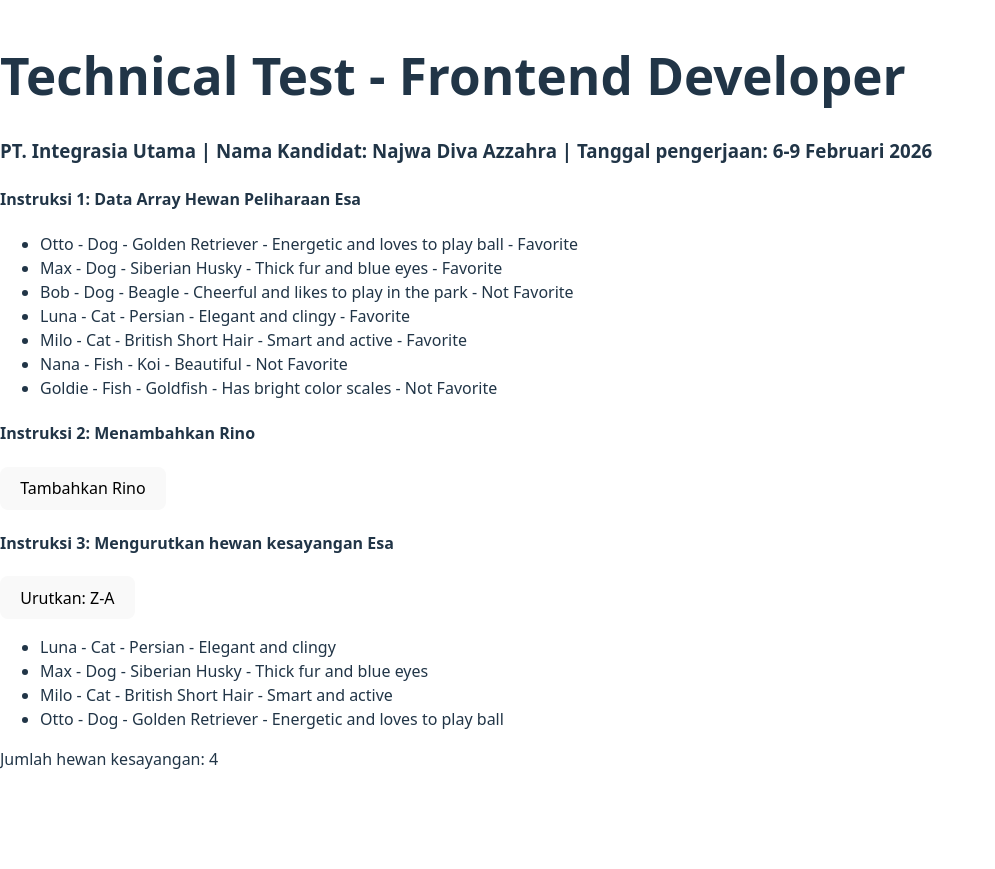
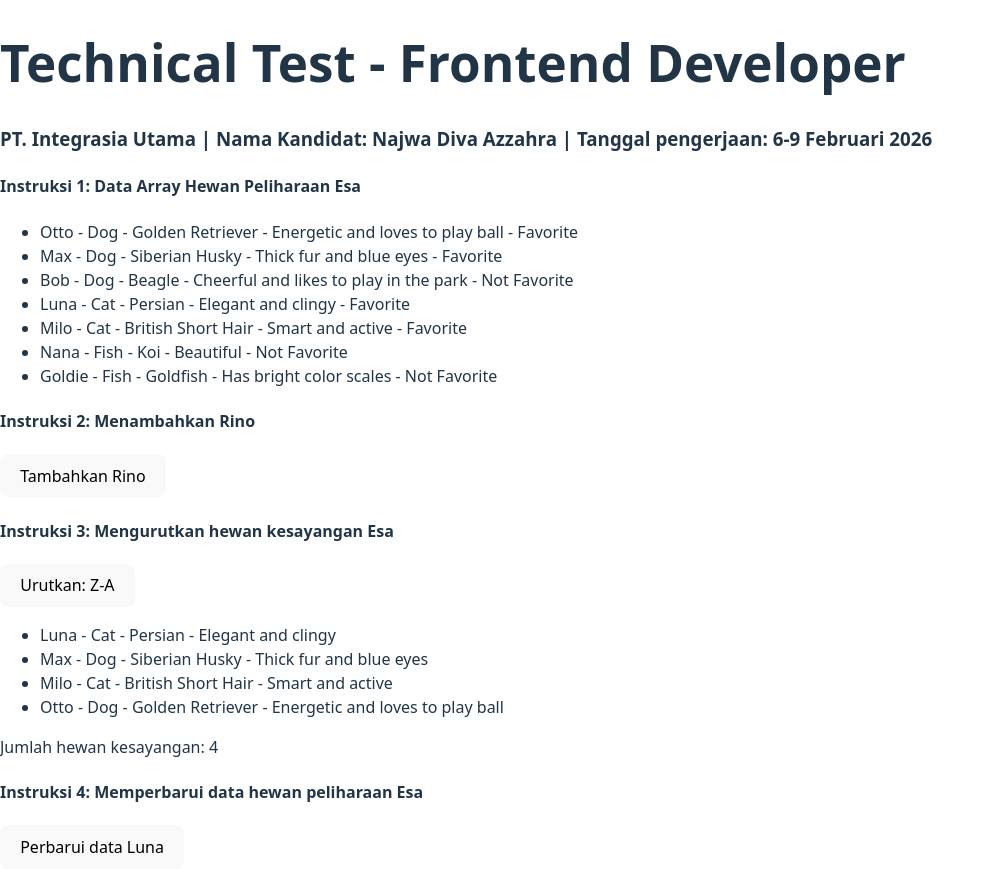
Before and after one commit to najwadv/test-dev-frontend, a React (Vite) app: page / in a window 1280 px wide. Shown: the whole page, without its empty margins (0-995 px from the left). Before the commit the page ends 800 px from the top, so only its background shows below. Built offline with nearby package versions, Linux system fonts and the light colour scheme.

Commit message:
feat: Updated Luna's breed from Persian to Maine Coon (+ preventing Add Rino button from keep adding Rino's data into the array after data is already added

```diff
--- a/src/App.jsx
+++ b/src/App.jsx
@@ -2,12 +2,28 @@ import pets from "./data/pets";
 import { useState } from "react";
 import AddNewPets from "./components/addNewPets";
 import FavoritePets from "./components/favoritePets";
+import UpdatePets from "./components/updatePets";
 
 function App() {
   const [esaPets, setEsaPets] = useState(pets);
 
   const handleAddPet = (newPet) => {
-    setEsaPets([...esaPets, newPet]);
+    const isExist = esaPets.some((pet) => pet.name === "Rino");
+    if (!isExist) {
+      setEsaPets([...esaPets, newPet]);
+    } else {
+      alert("Rino sudah ada di daftar hewan peliharaan.");
+    }
+  };
+
+  const handleReplaceBreed = () => {
+    const updatedPets = esaPets.map((pet) => {
+      if (pet.species === "Cat" && pet.breed === "Persian") {
+        return { ...pet, breed: "Maine Coon" };
+      }
+      return pet;
+    });
+    setEsaPets(updatedPets);
   };
 
   return (
@@ -29,6 +45,7 @@ function App() {
         </ul>
         <AddNewPets onAddPet={handleAddPet} />
         <FavoritePets pets={esaPets} />
+        <UpdatePets onUpdatePet={handleReplaceBreed} />
       </div>
     </>
   );
--- /dev/null
+++ b/src/components/updatePets.jsx
@@ -0,0 +1,9 @@
+export default function UpdatePets({ onUpdatePet }) {
+  console.log("Berhasil mengubah ras Luna");
+  return (
+    <div>
+      <h4>Instruksi 4: Memperbarui data hewan peliharaan Esa</h4>
+      <button onClick={onUpdatePet}>Perbarui data Luna</button>
+    </div>
+  );
+}
```
